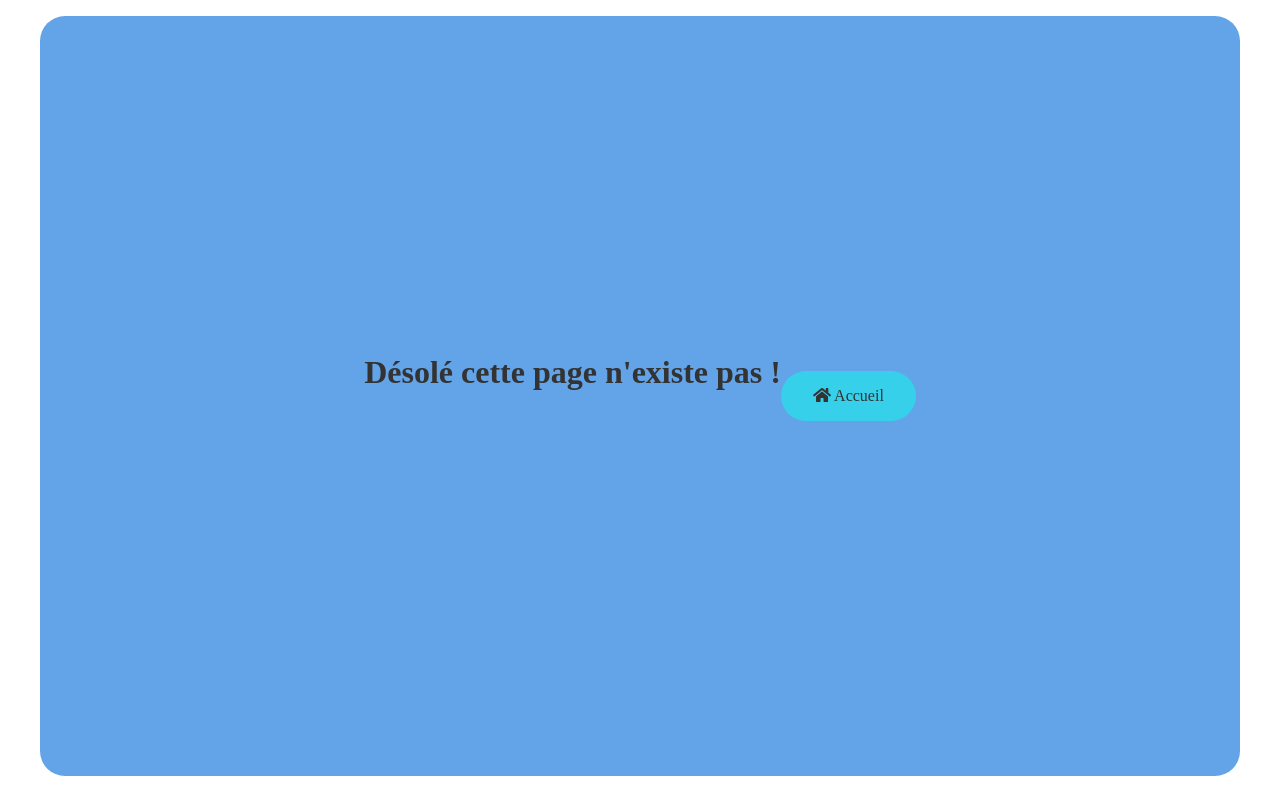
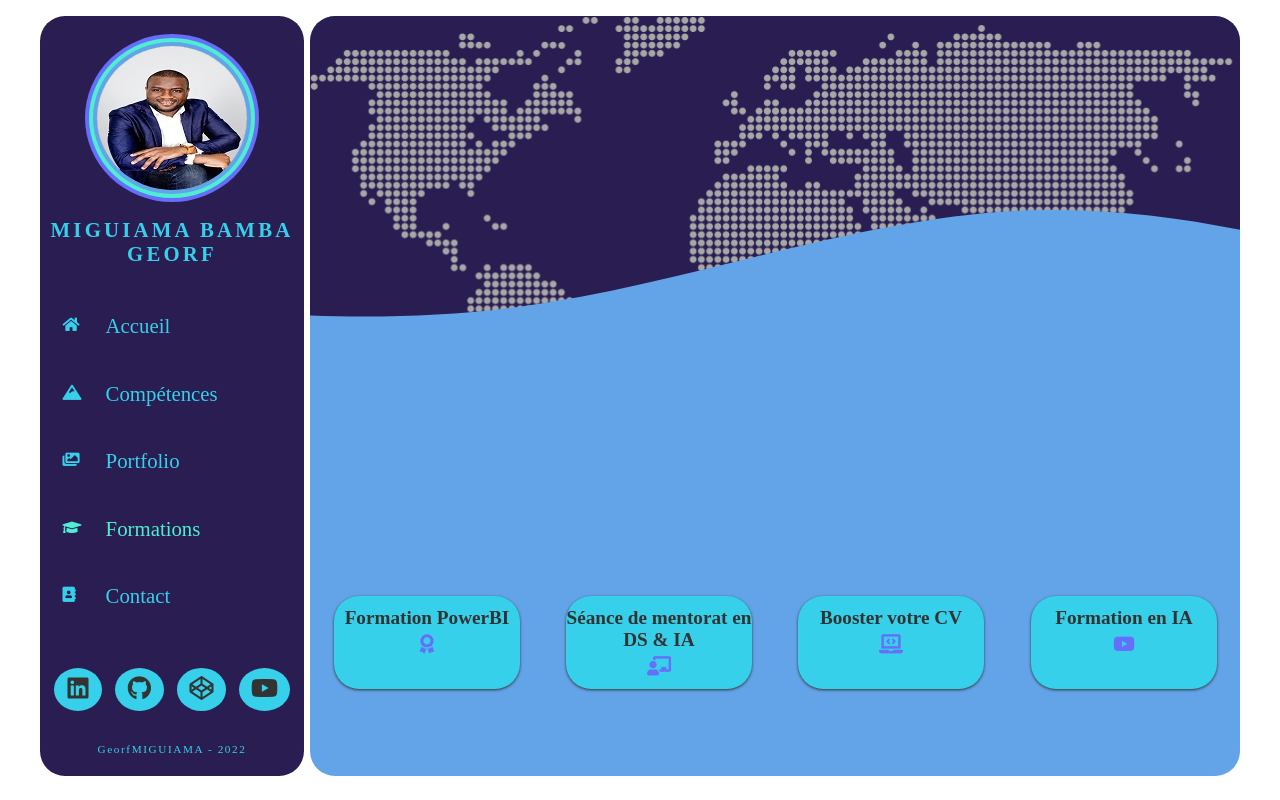
Before and after one commit to harcherole/portfolio-react, a React (Create React App) app: page /training in a window 1280 px wide. Built offline with nearby package versions, Linux system fonts and the light colour scheme.

Commit message:
new update

```diff
--- a/src/App.js
+++ b/src/App.js
@@ -3,6 +3,7 @@ import { BrowserRouter, Route, Switch } from 'react-router-dom';
 import Home from './pages/Home';
 import Knowledges from './pages/Knowledges';
 import Portfolio from './pages/Portfolio';
+import Training from './pages/Training';
 import Contact from './pages/Contact';
 import NotFound from './pages/NotFound';
 
@@ -14,6 +15,7 @@ const App = () => {
           <Route path="/" exact component={Home} />
           <Route path="/competences" component={Knowledges} />
           <Route path="/portfolio" component={Portfolio} />
+          <Route path="/training" component={Training} />
           <Route path="/contact" component={Contact} />
           <Route component={NotFound} />
         </Switch>
--- a/src/components/Navigation.js
+++ b/src/components/Navigation.js
@@ -30,6 +30,12 @@ const Navigation = () => {
                         <NavLink exact to="/portfolio" activeClassName="navActive">
                             <i className="fas fa-images"></i>
                             <span>Portfolio</span>
+                        </NavLink>
+                    </li>
+                    <li>
+                        <NavLink exact to="/training" activeClassName="navActive">
+                            <i className="fas fa-graduation-cap"></i>
+                            <span>Formations</span>
                         </NavLink>
                     </li>
                     <li>
--- /dev/null
+++ b/src/pages/Training.js
@@ -0,0 +1,42 @@
+import React from 'react';
+import Navigation from '../components/Navigation';
+import { CopyToClipboard } from 'react-copy-to-clipboard';
+
+const Training = () => {
+    return (
+        <div className="contact">
+            <Navigation />
+            <div className="contactContent">
+                <div className="header"></div>
+
+                <di className="socialNetwork">
+                    <ul>
+                        <a href="https://docs.google.com/forms/d/e/1FAIpQLSd_H78c-6GMcSNWkjyXsBoqQxgjry4_V8VztcRcoICitjBhkQ/viewform?usp=header" target="_blank"
+                        rel="noopener noreferrer">
+                            <h4>Formation PowerBI
+                            </h4>
+                            <i className="fas fa-award"></i>
+                        </a>
+                        <a href="https://www.billetweb.fr/mentorat4" target="_blank"
+                        rel="noopener noreferrer">
+                            <h4>Séance de mentorat en DS & IA</h4>
+                            <i className="fas fa-chalkboard-teacher"></i>
+                        </a>
+                        <a href="https://whatsapp.com/channel/0029Vb6RGQyHVvThWNafAK09" target="_blank"
+                        rel="noopener noreferrer">
+                            <h4>Booster votre CV</h4>
+                            <i className="fas fa-laptop-code"></i>
+                        </a>
+                        <a href="https://whatsapp.com/channel/0029Vb6RGQyHVvThWNafAK09" target="_blank"
+                        rel="noopener noreferrer">
+                            <h4>Formation en IA</h4>
+                            <i className="fab fa-youtube"></i>
+                        </a>
+                    </ul>
+                </di>
+            </div>
+        </div>
+    );
+};
+
+export default Training;
```
Also changed, not shown: 1 other file (tests, documents, lock files or other folders).
